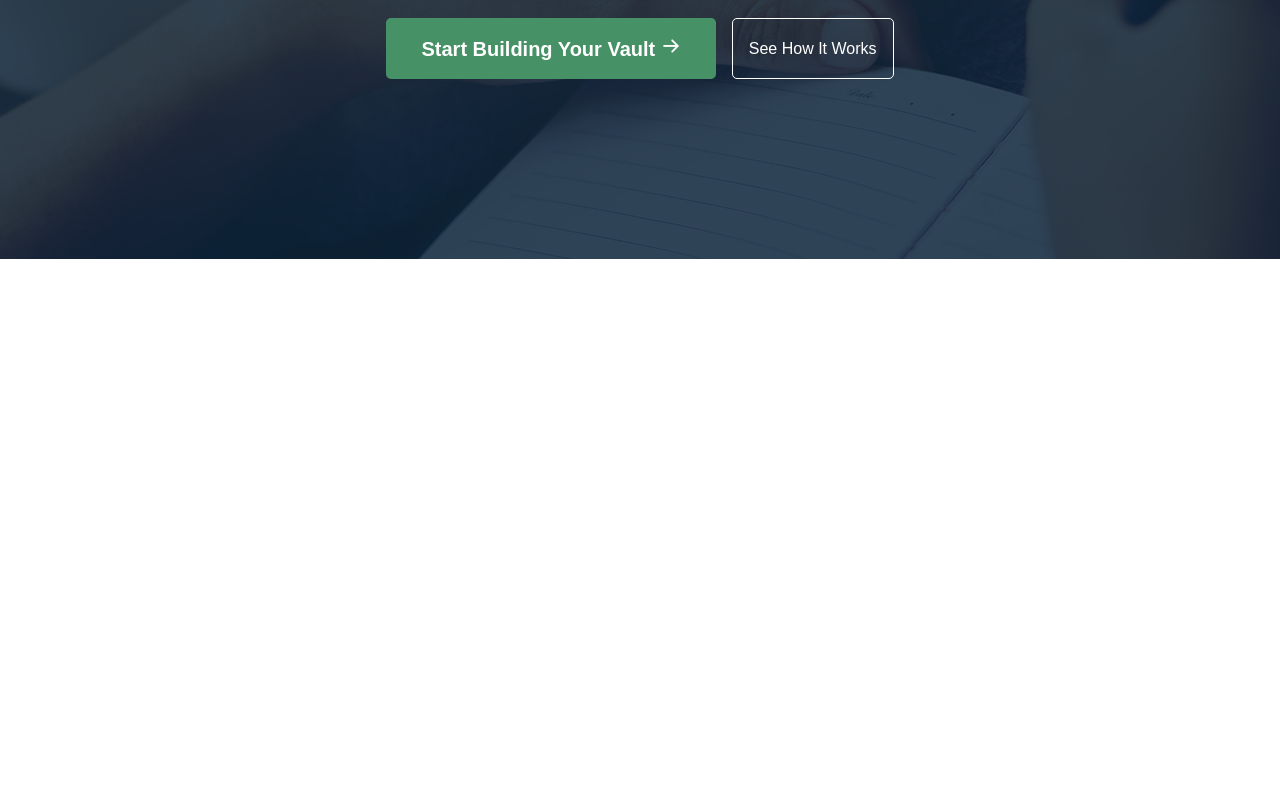
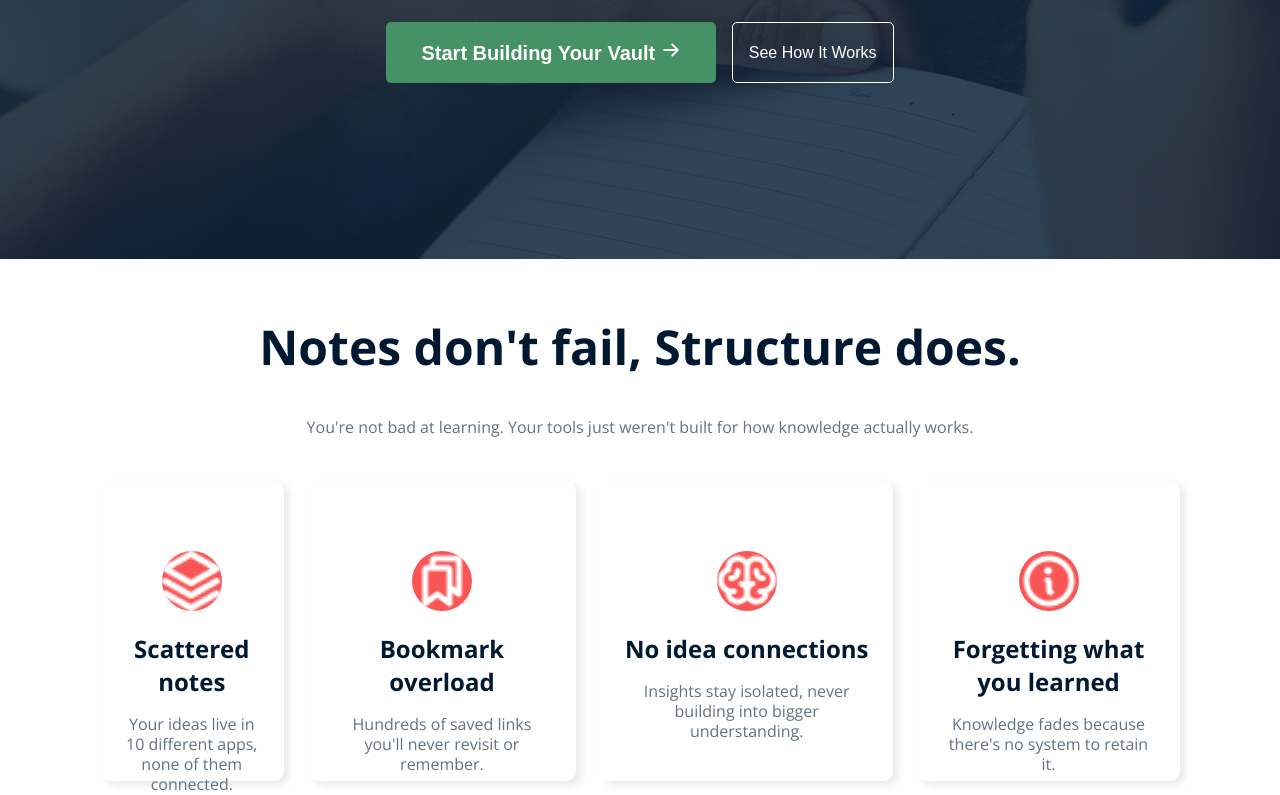
Before and after one commit to Ratul-chy/ratul-A1, a plain HTML site: page index.html in a window 1280 px wide. Shown: the part 507-1302 px from the top of the page. Before the commit the page ends 800 px from the top, so only its background shows below. Drawn offline with nearby package versions, Linux system fonts and the light colour scheme.

Commit message:
card commit

```diff
--- a/index.html
+++ b/index.html
@@ -5,9 +5,11 @@
     <meta name="viewport" content="width=device-width, initial-scale=1.0">
     <title>Document</title>
     <link rel="stylesheet" href="s.css">
-
+    <link rel="preconnect" href="https://fonts.googleapis.com">
+<link rel="preconnect" href="https://fonts.gstatic.com" crossorigin>
+<link href="https://fonts.googleapis.com/css2?family=Inter:ital,opsz,wght@0,14..32,100..900;1,14..32,100..900&family=Open+Sans:ital,wght@0,300..800;1,300..800&display=swap" rel="stylesheet">
 </head>
-<body>
+<body class="open-sans">
     <nav class="headernav">
 
             <img src="assets/logo-footer.png" alt="Logo">
@@ -35,6 +37,39 @@
                 </div>
 
             </div>
-        </section>
+    </section>
+
+    <section class="motive">
+        <h1>Notes don't fail, Structure does.</h1>
+        <br>
+        <p> You're not bad at learning. Your tools just weren't built for how knowledge actually works.</p>
+    </section>
+
+
+    <section class="breadcrumb">
+        <div class="line">
+            <div class="card">
+                <img src="assets/Vector.png" alt="Card Image">
+                <h2>Scattered notes</h2>
+                <p>Your ideas live in 10 different apps,<br>none of them connected.</p>
+            </div>
+            <div class="card">
+                <img src="assets/Bookmarks.png" alt="Card Image">
+                <h2>Bookmark overload</h2>
+                <p>Hundreds of saved links you'll never revisit or remember.</p>
+            </div>
+            <div class="card">
+                <img src="assets/Brain.png" alt="Card Image">
+                <h2>No idea connections</h2>
+                <p>Insights stay isolated, never building into bigger understanding.</p>
+            </div>
+            <div class="card">
+                <img src="assets/Info.png" alt="Card Image">
+                <h2>Forgetting what you learned</h2>
+                <p>Knowledge fades because there's no system to retain it.</p>
+            </div>
+        </div>
+    </section>
+
 </body>
 </html>
--- a/s.css
+++ b/s.css
@@ -2,6 +2,11 @@
     margin: 0;
     padding: 0;
     box-sizing: border-box;
+}
+
+.open-sans {
+  font-family: "Open Sans", sans-serif;
+  font-optical-sizing: auto;
 }
 
 .btn{
@@ -39,6 +44,7 @@
 }
 .img-text h1 {
     font-size: 72px;
+    font-weight: 700;
     line-height: 84px;
     margin-bottom: 16px;
 }
@@ -74,3 +80,56 @@
     line-height: 24px;
     margin-bottom: 25px;
 }
+
+.motive{
+    align-items: center;
+    text-align: center;
+    margin-top: 50px;
+}
+
+.motive h1 {
+    font-size: 48px;
+    font-weight: 700;
+    margin-bottom: 16px;
+    color: #001931;
+}
+.motive p {
+    font-size: 16px;
+    line-height: 20px;
+    margin-bottom: 44px;
+    color: #627382;
+}
+
+.line{
+    display: flex;
+    justify-content: space-around;
+    gap: 24px;
+    padding: 0px 100px;
+}
+.card{
+    box-shadow: 5px 4px 8px rgba(0, 0, 0, 0.091);
+    max-width: 322px;
+    max-height: 300px;
+    border-radius: 10px;
+    padding: 70px 24px;
+    background-color:#FFFFFF;
+    text-align: center;
+}
+.card img{
+    border-radius: 50%;
+    background-color: #f95555;
+    width :60px;
+    height:60px;
+    margin-bottom: 16px;
+}
+.card h2{
+    font-size: 24px;
+    font-weight: 700;
+    color: #001931;
+}
+.card p{
+    font-size: 16px;
+    line-height: 20px;
+    color: #627382;
+    margin-top: 16px;
+}
```
